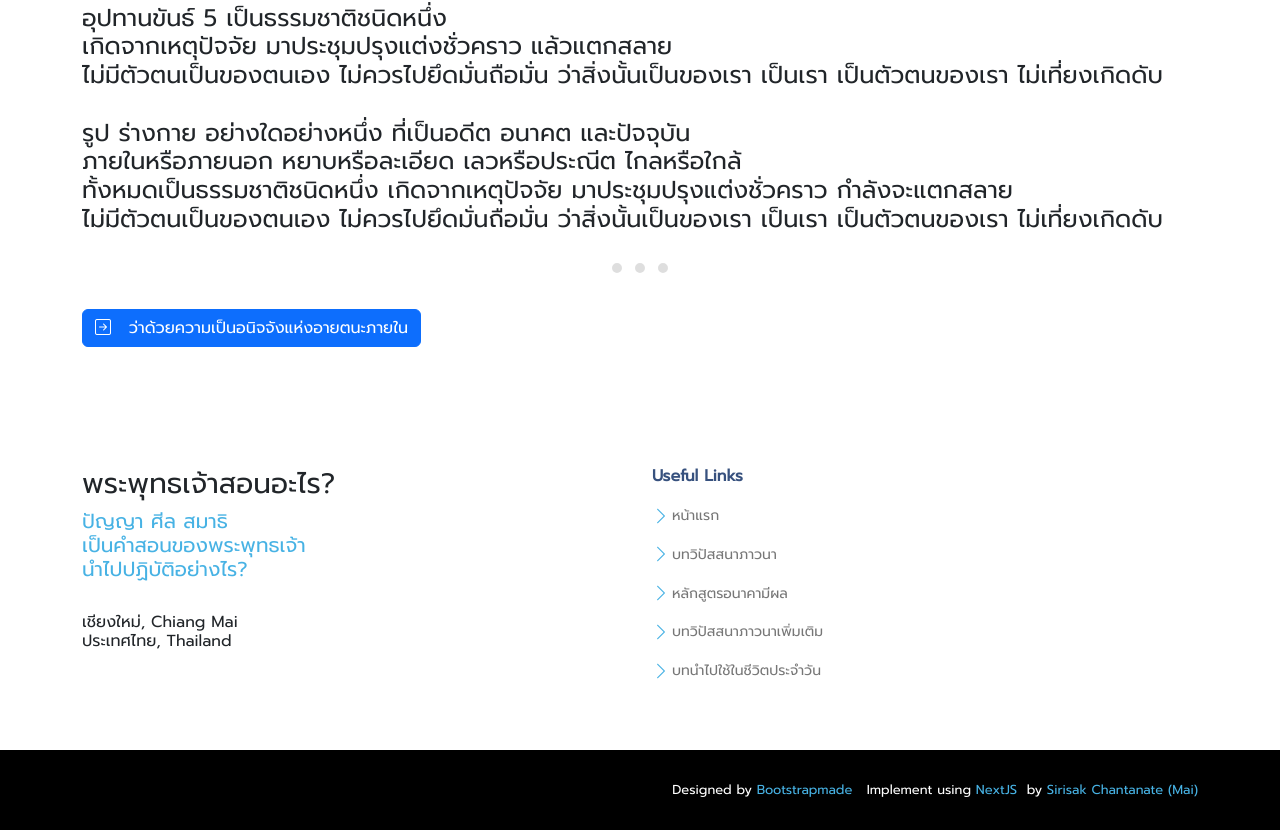
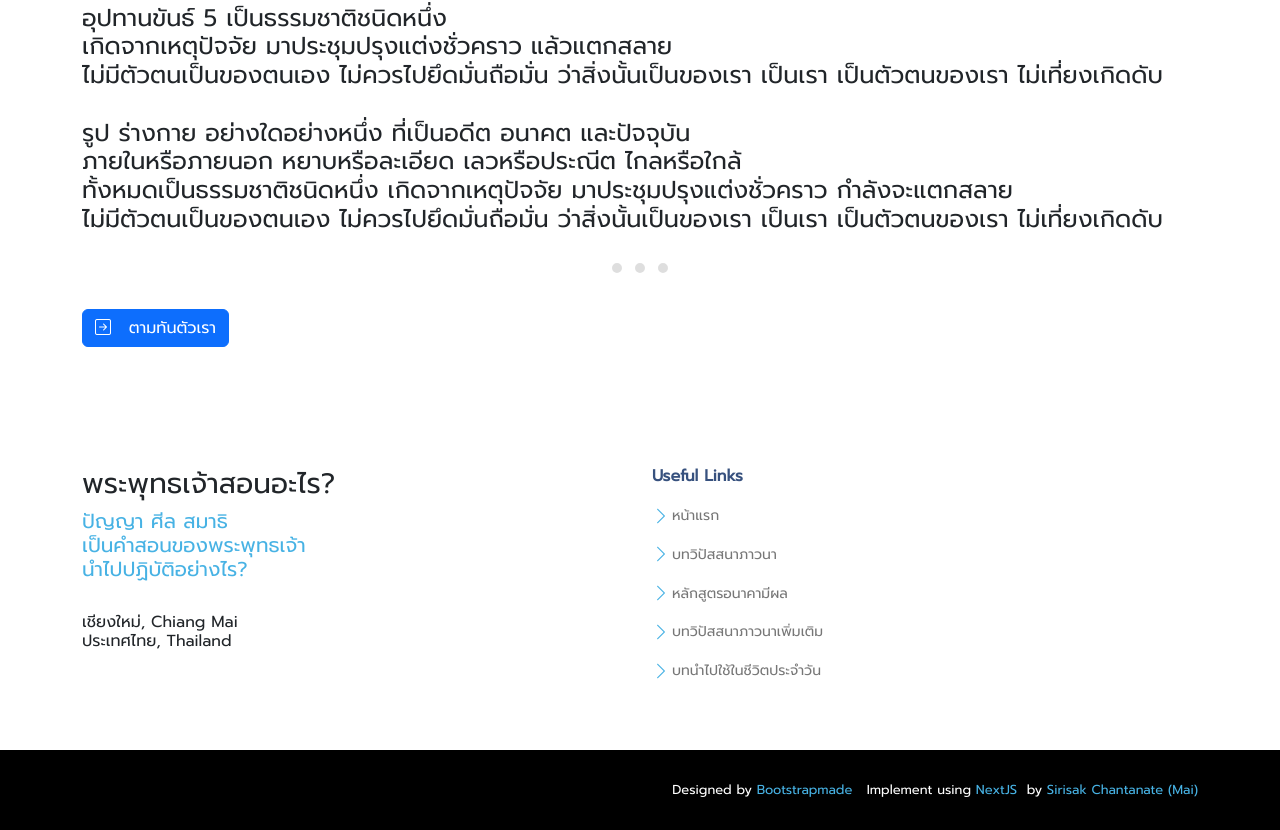
Before and after one commit to openmymai/lifelearning, a Next.js app: page /primary/lesson0101 in a window 1280 px wide. Shown: the part 2158-2988 px from the top of the page. Built offline with nearby package versions, Linux system fonts and the light colour scheme; a web font is replaced by a local one.

Commit message:
Update lesson01 next link

```diff
--- a/pages/primary/lesson0101.js
+++ b/pages/primary/lesson0101.js
@@ -70,7 +70,7 @@ const Lesson0101 = () => {
             <a href="/primary/lesson0102">
               <button type="button" className="btn btn-primary me-5">
                 <i className="bi bi-arrow-right-square" /> &nbsp;
-                ว่าด้วยความเป็นอนิจจังแห่งอายตนะภายใน
+                ตามทันตัวเรา
               </button>
             </a>
         </div>
--- a/pages/primary/lesson0104.js
+++ b/pages/primary/lesson0104.js
@@ -55,7 +55,7 @@ const Lesson0104 = () => {
             <a href="/primary/lesson0105">
               <button type="button" className="btn btn-primary me-5">
                 <i className="bi bi-arrow-right-square" /> &nbsp;
-                การพิจารณาอินทรีย์ 6 และขันธ์ 5
+                ฝึกเอาความจริงไปใช้
               </button>
             </a>
         </div>
--- a/pages/primary/lesson0105.js
+++ b/pages/primary/lesson0105.js
@@ -139,7 +139,7 @@ const Lesson0105 = () => {
             <a href="/primary/lesson0106">
               <button type="button" className="btn btn-primary me-5">
                 <i className="bi bi-arrow-right-square" /> &nbsp;
-                การพิจารณาอินทรีย์ 6 และขันธ์ 5
+                ฝึกเอาความจริงไปใช้
               </button>
             </a>
         </div>
```
